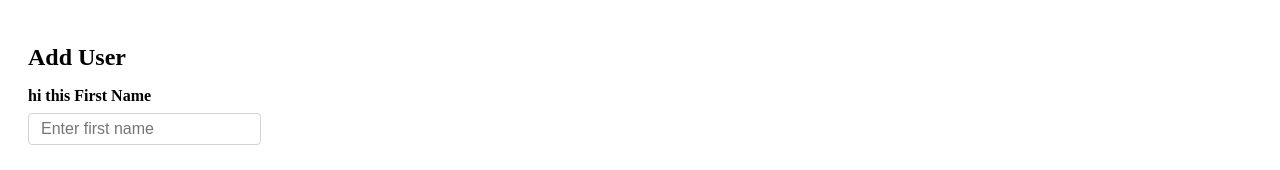
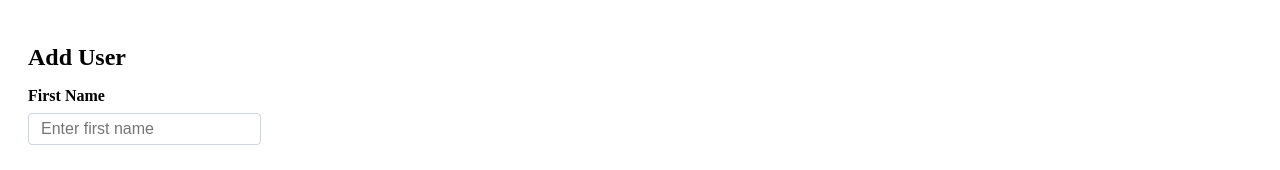
Before and after one commit to houssemsakr/cypress-angular, an Angular app: page /dashboard in a window 1280 px wide. Shown: the top 170 px of the page. Built offline with nearby package versions, Linux system fonts and the light colour scheme.

Commit message:
Update dashboard.component.html

```diff
--- a/src/app/dashboard/dashboard.component.html
+++ b/src/app/dashboard/dashboard.component.html
@@ -4,7 +4,7 @@
             <form [formGroup]="userDetailsForm" (ngSubmit)="onSubmit()">
                 <h1>Add User</h1>
                 <div class="form-group my-2">
-                    <label for="firstName"> hi this First Name</label>
+                    <label for="firstName"> First Name</label>
                     <input type="text" class="form-control" id="firstName" placeholder="Enter first name"
                         formControlName="firstName">
                 </div>
```
